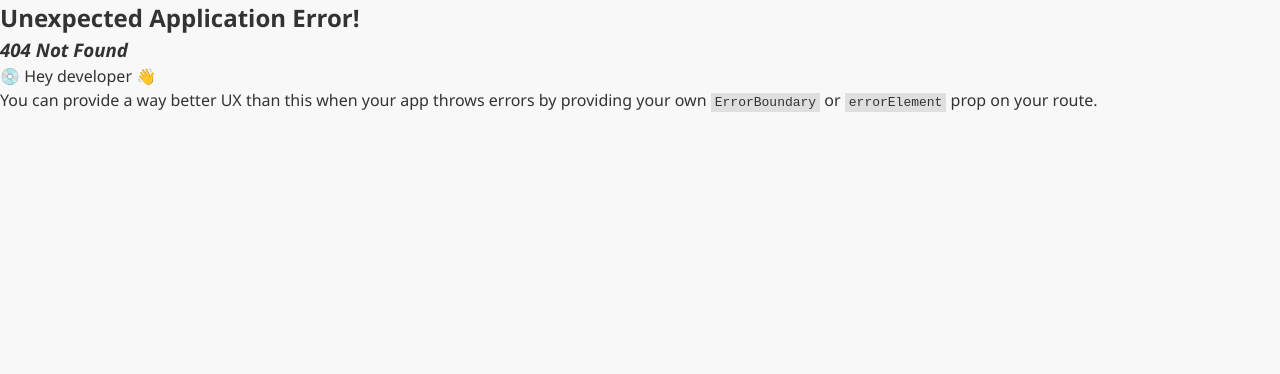
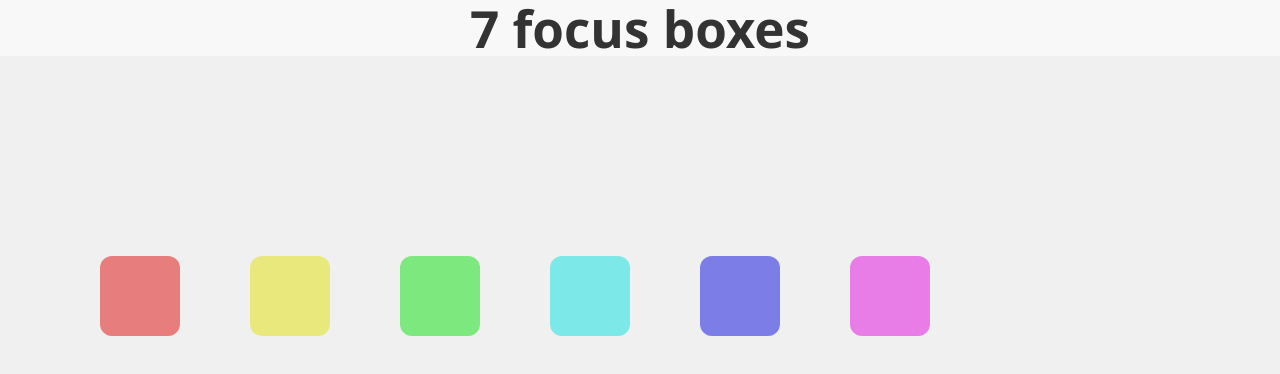
Before and after one commit to woohyun1031/interactive-artwork, a React (Vite) app in the folder photo-wall/: page /7 in a window 1280 px wide. Before the commit this address had no page. Shown: the top 374 px of the page. Built offline with nearby package versions, Linux system fonts and the light colour scheme.

Commit message:
Feat: FocusBoxes 컴포넌트 추가 및 라우팅 설정

```diff
--- a/photo-wall/src/App.tsx
+++ b/photo-wall/src/App.tsx
@@ -7,6 +7,7 @@ import DraggableBox from './component/DraggableBox';
 import SmoothDragBox from "src/component/SmoothDragBox.tsx";
 import SpreadBoxes from "src/component/SpreadBoxes.tsx";
 import ScrollSpreadBoxes from "src/component/ScrollSpreadBoxes.tsx";
+import FocusBoxes from "src/component/FocusBoxes.tsx";
 
 
 const router = createBrowserRouter([
@@ -60,6 +61,13 @@ const router = createBrowserRouter([
                 </div>
             },
             {
+                path:'7',
+                element: <div>
+                    <h1 style={{ textAlign: 'center' }}>7 focus boxes</h1>
+                    <FocusBoxes />
+                </div>
+            },
+            {
                 path:'photowall',
                 element: <div>
                     <h1 style={{ textAlign: 'center' }}>photowall</h1>
--- /dev/null
+++ b/photo-wall/src/component/FocusBoxes.tsx
@@ -0,0 +1,52 @@
+import { useState } from 'react';
+
+type Box = { id: number; x: number; y: number; color: string };
+
+export default function FocusBoxes() {
+    const [focusedId, setFocusedId] = useState<number | null>(null);
+
+    const boxes: Box[] = Array.from({ length: 6 }, (_, i) => ({
+        id: i,
+        x: 100 + i * 150,
+        y: 200,
+        color: `hsl(${i * 60}, 70%, 70%)`
+    }));
+
+    const centerX = window.innerWidth / 2;
+    const centerY = window.innerHeight / 2;
+
+    return (
+        <div
+            onClick={() => setFocusedId(null)}
+            style={{ width: '100vw', height: '100vh', background: '#f0f0f0', position: 'relative' }}
+        >
+            {boxes.map(box => {
+                const isFocused = box.id === focusedId;
+
+                return (
+                    <div
+                        key={box.id}
+                        onClick={(e) => {
+                            e.stopPropagation();
+                            setFocusedId(box.id);
+                        }}
+                        style={{
+                            position: 'absolute',
+                            width: isFocused ? '200px' : '80px',
+                            height: isFocused ? '200px' : '80px',
+                            left: isFocused ? `${centerX - 100}px` : `${box.x}px`,
+                            top: isFocused ? `${centerY - 100}px` : `${box.y}px`,
+                            background: box.color,
+                            borderRadius: '12px',
+                            transition: 'all 0.5s ease',
+                            filter: focusedId !== null && !isFocused ? 'blur(3px) brightness(0.7)' : 'none',
+                            zIndex: isFocused ? 100 : box.id,
+                            pointerEvents: focusedId !== null && !isFocused ? 'none' : 'auto',
+                            cursor: 'pointer'
+                        }}
+                    />
+                );
+            })}
+        </div>
+    );
+}
```
